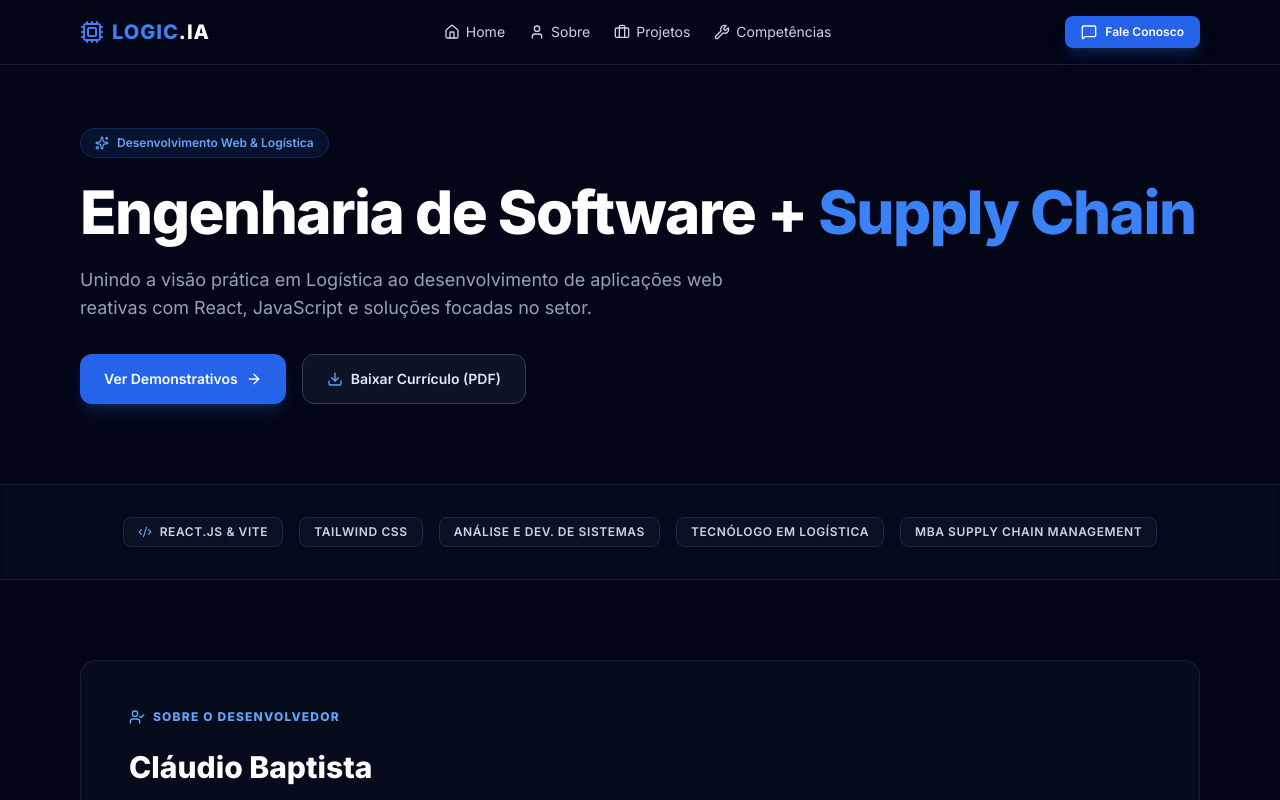
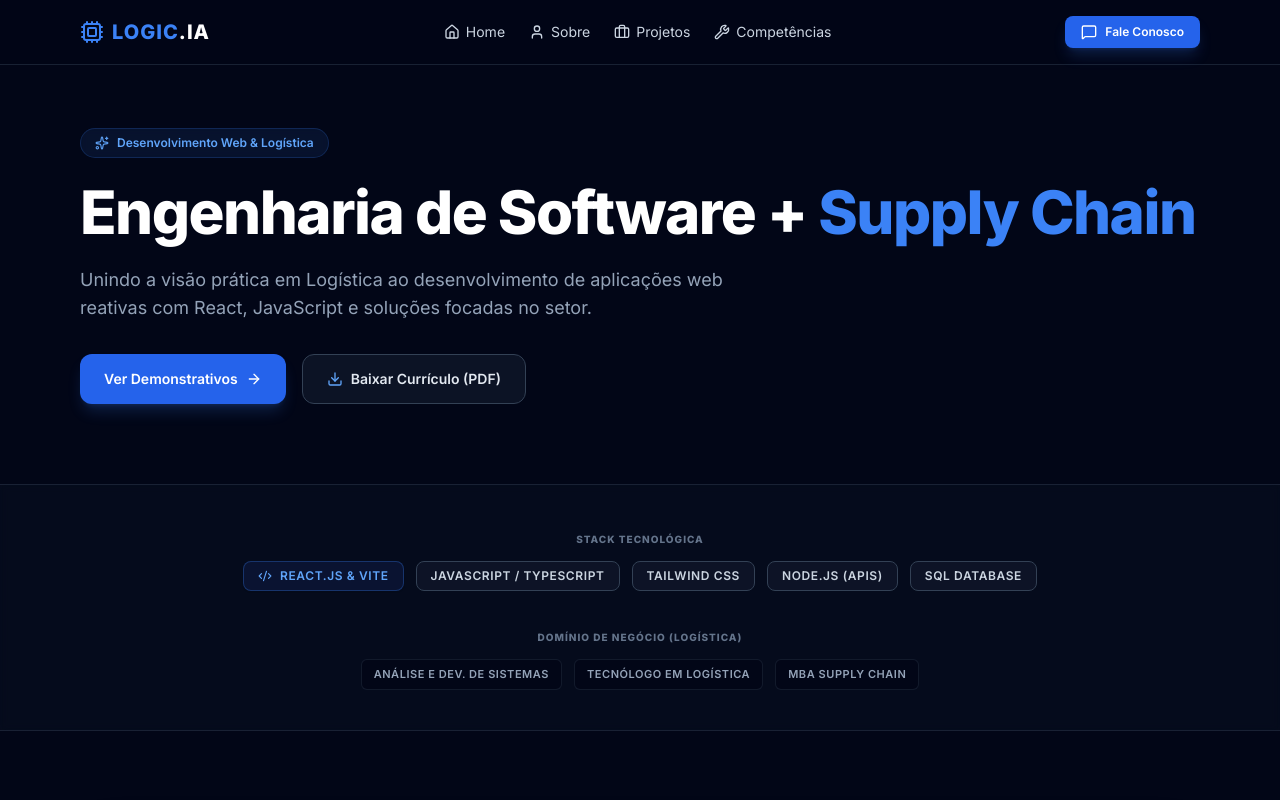
Before and after one commit to ClaudioBaptista/portfolio-claudio, a React (Vite) app: page / in a window 1280 px wide. Shown: the top 800 px of the page. Built offline with nearby package versions, Linux system fonts and the light colour scheme.

Commit message:
feat: organizacao da stack tecnologica e dominio de negocio

```diff
--- a/src/components/Hero.jsx
+++ b/src/components/Hero.jsx
@@ -45,16 +45,34 @@ export default function Hero() {
         </div>
       </section>
 
-      {/* Badges de Formação & Stack */}
-      <section className="border-y border-slate-800/80 bg-slate-900/30 backdrop-blur-sm py-8">
-        <div className="max-w-6xl mx-auto px-4 flex flex-wrap items-center justify-center gap-4 text-xs text-slate-300 font-semibold uppercase tracking-wider">
-          <span className="px-3.5 py-1.5 bg-slate-900/60 rounded-lg border border-slate-800 flex items-center gap-2 shadow-sm">
-            <Code2 className="w-3.5 h-3.5 text-blue-400" /> React.js & Vite
-          </span>
-          <span className="px-3.5 py-1.5 bg-slate-900/60 rounded-lg border border-slate-800">Tailwind CSS</span>
-          <span className="px-3.5 py-1.5 bg-slate-900/60 rounded-lg border border-slate-800">Análise e Dev. de Sistemas</span>
-          <span className="px-3.5 py-1.5 bg-slate-900/60 rounded-lg border border-slate-800">Tecnólogo em Logística</span>
-          <span className="px-3.5 py-1.5 bg-slate-900/60 rounded-lg border border-slate-800">MBA Supply Chain Management</span>
+      {/* Badges de Formação & Stack Tecnológica */}
+      <section className="border-y border-slate-800/80 bg-slate-900/30 backdrop-blur-sm py-10">
+        <div className="max-w-6xl mx-auto px-4 flex flex-col items-center gap-6">
+
+          {/* Linha 1: Stack Técnica */}
+          <div className="text-center space-y-3">
+            <span className="text-slate-500 text-[10px] font-bold uppercase tracking-widest">Stack Tecnológica</span>
+            <div className="flex flex-wrap justify-center gap-3 text-xs text-slate-300 font-semibold uppercase tracking-wider">
+              <span className="px-3.5 py-1.5 bg-blue-900/20 text-blue-400 rounded-lg border border-blue-500/30 flex items-center gap-2 shadow-sm">
+                <Code2 className="w-3.5 h-3.5" /> React.js & Vite
+              </span>
+              <span className="px-3.5 py-1.5 bg-slate-900/80 rounded-lg border border-slate-700 hover:border-blue-500/50 transition-colors">JavaScript / TypeScript</span>
+              <span className="px-3.5 py-1.5 bg-slate-900/80 rounded-lg border border-slate-700 hover:border-blue-500/50 transition-colors">Tailwind CSS</span>
+              <span className="px-3.5 py-1.5 bg-slate-900/80 rounded-lg border border-slate-700 hover:border-blue-500/50 transition-colors">Node.js (APIs)</span>
+              <span className="px-3.5 py-1.5 bg-slate-900/80 rounded-lg border border-slate-700 hover:border-blue-500/50 transition-colors">SQL Database</span>
+            </div>
+          </div>
+
+          {/* Linha 2: Domínio de Negócio */}
+          <div className="text-center space-y-3 pt-2">
+            <span className="text-slate-500 text-[10px] font-bold uppercase tracking-widest">Domínio de Negócio (Logística)</span>
+            <div className="flex flex-wrap justify-center gap-3 text-[11px] text-slate-400 font-semibold uppercase tracking-wider">
+              <span className="px-3 py-1.5 bg-slate-950/60 rounded-md border border-slate-800/60">Análise e Dev. de Sistemas</span>
+              <span className="px-3 py-1.5 bg-slate-950/60 rounded-md border border-slate-800/60">Tecnólogo em Logística</span>
+              <span className="px-3 py-1.5 bg-slate-950/60 rounded-md border border-slate-800/60">MBA Supply Chain</span>
+            </div>
+          </div>
+
         </div>
       </section>
     </>
```
